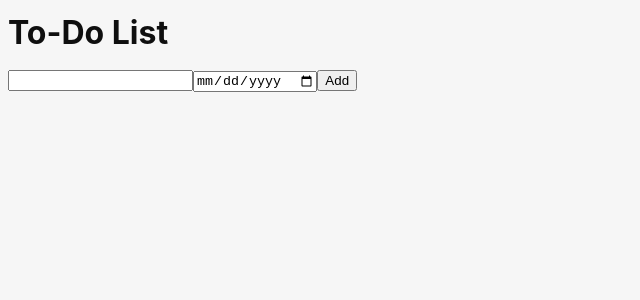
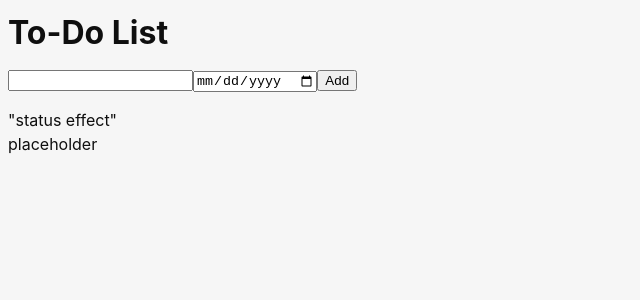
Before and after one commit to Kndgy/to-do-tamagotchi, a React (Vite) app: page / in a window 1280 px wide. Shown: the top 300 px of the page, without its empty margins (0-640 px from the left). Built offline with nearby package versions, Linux system fonts and the light colour scheme.

Commit message:
log local storage

```diff
--- a/src/App.tsx
+++ b/src/App.tsx
@@ -71,6 +71,11 @@ const App = () => {
     }
   }, []);
 
+  const storedTodos = localStorage.getItem("todos")
+  if(storedTodos){
+    console.log(JSON.parse(storedTodos))
+  }
+
   return (
     <div>
       <h1>To-Do List</h1>
@@ -117,6 +122,9 @@ const App = () => {
           </li>
         ))}
       </ul>
+      "status effect"
+      <br/>
+      placeholder
     </div>
   );
 };
```
